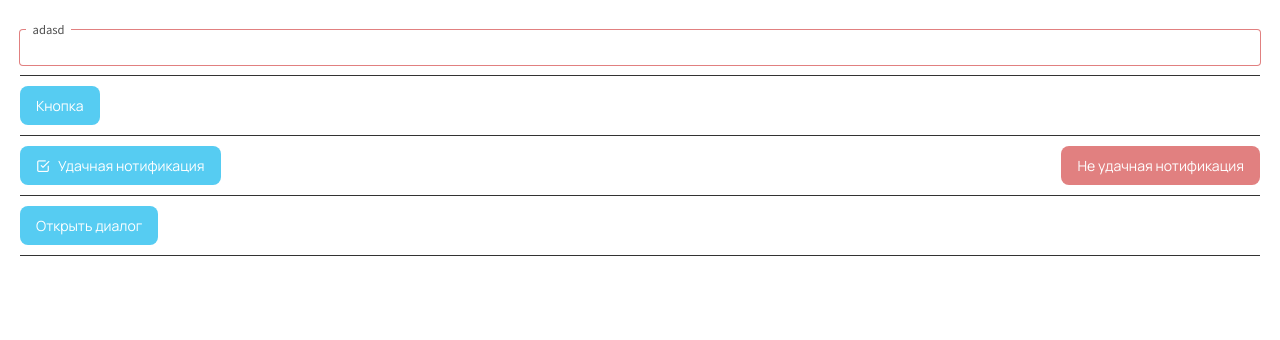
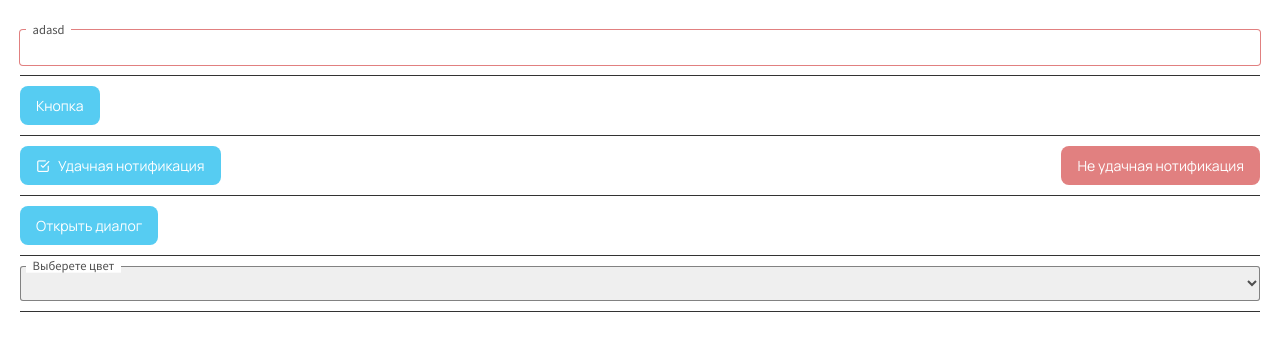
Before and after one commit to yuvmironov/yuv-components, a Vue app: page / in a window 1280 px wide. Shown: the top 340 px of the page. Built offline with nearby package versions, Linux system fonts and the light colour scheme.

Commit message:
ÐПервичное создание компонента Select

```diff
--- a/package.json
+++ b/package.json
@@ -1,6 +1,6 @@
 {
   "name": "yuv-components",
-  "version": "0.0.15",
+  "version": "0.0.16",
   "scripts": {
     "serve": "vue-cli-service serve",
     "build": "vue-cli-service build",
--- a/src/App.vue
+++ b/src/App.vue
@@ -24,6 +24,29 @@
       <yuv-button
         name="Открыть диалог"
         :fun="openDialog"
+      />
+    </div>
+    <div class="Components-Block">
+      <yuv-select
+        id="select"
+        label="Выберете цвет"
+        v-model="selectValue"
+        :options="
+          [
+            {
+              id: '#ff8080',
+              name: 'Красный'
+            },
+            {
+              id: '#f2c94c',
+              name: 'Оранжевый'
+            },
+            {
+              id: '#27ae60',
+              name: 'Зеленый'
+            }
+          ]
+         "
       />
     </div>
   </div>
@@ -91,6 +114,8 @@ export default {
       dialog.value.onClose()
     }
 
+    const selectValue = ref('')
+
     return {
       dialog,
       test,
@@ -99,7 +124,8 @@ export default {
       errNoty,
       openDialog,
       acceptDialog,
-      canceledDialog
+      canceledDialog,
+      selectValue
     }
   }
 }
--- a/src/components/index.js
+++ b/src/components/index.js
@@ -3,11 +3,13 @@ import yuvButton from '../components/yuv-button'
 import yuvNotification from '../components/yuv-notification'
 import yuvDialog from '../components/yuv-dialog'
 import yuvGlobalLoader from '../components/yuv-globalLoader'
+import yuvSelect from '@/components/yuv-select'
 
 export default {
   yuvButton,
   yuvInput,
   yuvNotification,
   yuvDialog,
-  yuvGlobalLoader
+  yuvGlobalLoader,
+  yuvSelect
 }
--- /dev/null
+++ b/src/components/yuv-select.vue
@@ -0,0 +1,80 @@
+<template>
+  <div class="YuvSelect">
+    <label for="id" class="YuvSelect-Label">{{ label }}</label>
+    <select
+      :id="id"
+      class="YuvSelect-Select"
+      :value="modelValue"
+      @change="selected"
+    >
+      <option v-for="option in options"
+        :key="option.id"
+        :value="option.id"
+      >
+        {{ option.name }}
+      </option>
+    </select>
+  </div>
+</template>
+
+<script>
+export default {
+  name: 'yuv-select',
+  props: {
+    id: {
+      type: String
+    },
+    label: {
+      type: String,
+      default: 'Default label'
+    },
+    options: {
+      type: Array,
+      required: true
+    },
+    modelValue: {}
+  },
+  setup (props, { emit }) {
+    const selected = (data) => {
+      emit('update:modelValue', data.target.value)
+    }
+
+    return {
+      selected
+    }
+  }
+}
+</script>
+
+<style lang="stylus">
+.YuvSelect
+  position:relative
+  width: 100%
+  &-Label
+    position:absolute
+    font-size: var(--base--label)
+    color:var(--black-default)
+    z-index:2
+    left:.5em
+    top:.8em
+    pointer-events:none
+    background:var(--white-default)
+    transition:all 200ms ease-out
+    transform:translateY(-1.45em)
+    padding: 0 .5em
+  &-Select
+    position:relative
+    font-size: var(--base--size)
+    width: 100%;
+    height: 2.5em;
+    color:var(--black-default)
+    outline:none
+    border: 0
+    border-radius 3px
+    box-shadow: inset 0 0 0 1px var(--black-light)
+    box-sizing: border-box
+    &__Error
+      box-shadow 0 0 0 1px var(--red-light)
+    &__Success
+      box-shadow 0 0 0 1px var(--blue-light)
+</style>
```
